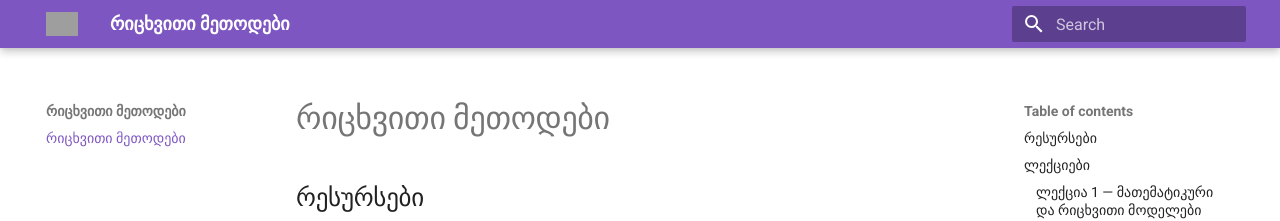
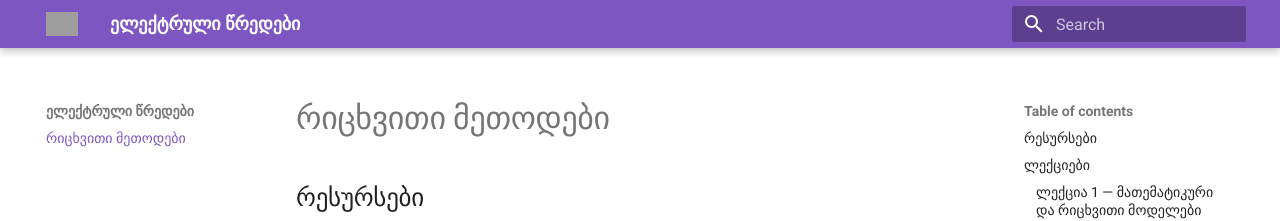
Before and after one commit to gugavar/electrical-circuits-bse-2026, an MkDocs documentation site: the page built from docs/index.md, in a window 1280 px wide. Shown: the top 221 px of the page. Built offline with MkDocs 1.6.1 and Material for MkDocs 9.7.7, drawn with Linux system fonts in a browser that asks for light colours; grey boxes are pictures that could not be loaded.

Commit message:
Set Electrical Circuits site name

```diff
--- a/mkdocs.yml
+++ b/mkdocs.yml
@@ -1,4 +1,4 @@
-site_name: რიცხვითი მეთოდები
+site_name: ელექტრული წრედები
 site_description: საკურსო მასალები
 
 theme:
```
